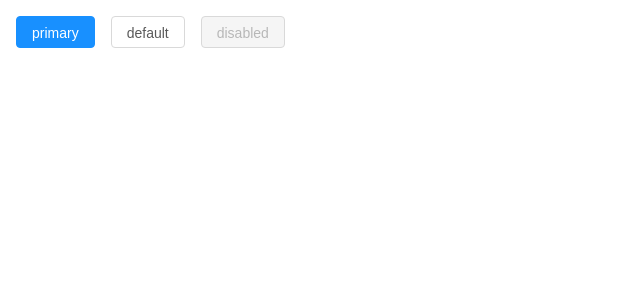
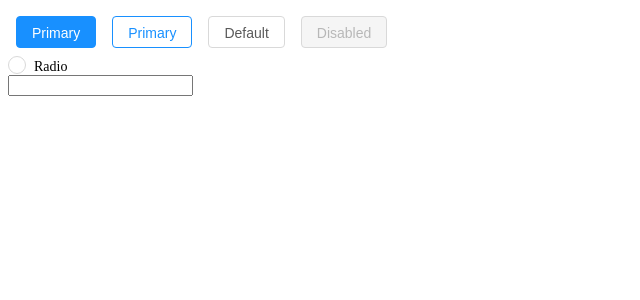
Before and after one commit to Yingkaixiang/ykx-antd, a React app: page / in a window 1280 px wide. Shown: the top 300 px of the page, without its empty margins (0-640 px from the left). Built offline with nearby package versions, Linux system fonts and the light colour scheme.

Commit message:
feat: 添加Input组件和Radio组件

```diff
--- a/src/app/App.tsx
+++ b/src/app/App.tsx
@@ -1,6 +1,8 @@
 import * as React from 'react';
 import * as ReactDOM from 'react-dom';
 import Button from './components/button/';
+import Radio from './components/radio/';
+import Input from './components/input/';
 
 ReactDOM.render(
   <div>
@@ -11,7 +13,17 @@ ReactDOM.render(
         console.log(123);
       }}
     >
-      primary
+      Primary
+    </Button>
+    <Button
+      style={{ margin: 8 }}
+      type="primary"
+      ghost
+      onClick={() => {
+        console.log(123);
+      }}
+    >
+      Primary
     </Button>
     <Button
       style={{ margin: 8 }}
@@ -19,7 +31,7 @@ ReactDOM.render(
         console.log(123);
       }}
     >
-      default
+      Default
     </Button>
     <Button
       style={{ margin: 8 }}
@@ -28,8 +40,10 @@ ReactDOM.render(
         console.log(123);
       }}
     >
-      disabled
+      Disabled
     </Button>
+    <Radio>Radio</Radio>
+    <Input />
   </div>,
   document.getElementById('root'),
 );
--- a/src/app/components/button/index.less
+++ b/src/app/components/button/index.less
@@ -1,4 +1,5 @@
-@primary-color: #1890ff;
+@import '../../style/default';
+
 @default-color: #d9d9d9;
 
 :global {
@@ -18,6 +19,12 @@
       color: #fff;
       background-color: @primary-color;
       border-color: @primary-color;
+
+      &-ghost {
+        color: @primary-color;
+        border-color: @primary-color;
+        background-color: transparent;
+      }
     }
 
     &-default {
--- a/src/app/components/button/index.tsx
+++ b/src/app/components/button/index.tsx
@@ -3,11 +3,12 @@ import classNames from 'classnames';
 import './index.less';
 
 interface baseButtonProps {
+  disabled?: boolean;
+  ghost?: boolean;
   htmlType?: string;
-  disabled?: boolean;
   type?: string;
   loading?: boolean;
-  onClick: () => void;
+  onClick?: () => void;
 }
 
 // 将组件属性接口与React元素属性接口进行合并
@@ -21,14 +22,26 @@ class Button extends React.Component<ButtonProps, any> {
     super(props);
   }
   onClick() {
-    this.props.onClick();
+    const { onClick } = this.props;
+    if (onClick) {
+      onClick();
+    }
   }
   render() {
-    const { type, children, style, disabled, htmlType, loading } = this.props;
+    const {
+      disabled,
+      ghost,
+      htmlType,
+      type,
+      children,
+      style,
+      loading,
+    } = this.props;
     const btnType = disabled ? 'disabled' : type || 'default';
     const buttonClass = classNames({
       ['ykx-button']: true,
       [`ykx-button-${btnType}`]: true,
+      [`ykx-button-${btnType}-ghost`]: ghost,
     });
     return (
       <button
--- /dev/null
+++ b/src/app/components/input/index.tsx
@@ -0,0 +1,27 @@
+/**
+ * 输入框
+ *
+ */
+
+import * as React from 'react';
+
+interface InputProps {
+  placeholder?: string;
+}
+
+class Input extends React.Component<InputProps, any> {
+  onKeyPress(e: React.KeyboardEvent<HTMLInputElement>) {
+    console.log(e.keyCode);
+  }
+
+  render() {
+    const { placeholder } = this.props;
+    return (
+      <div onKeyDown={this.onKeyPress.bind(this)}>
+        <input placeholder={placeholder} />
+      </div>
+    );
+  }
+}
+
+export default Input;
--- /dev/null
+++ b/src/app/components/radio/index.less
@@ -0,0 +1,26 @@
+@import '../../style/default';
+
+:global {
+  .ykx-radio {
+    cursor: pointer;
+
+    &-inner {
+      display: inline-block;
+      width: 16px;
+      height: 16px;
+      border-radius: 50%;
+      border: 1px solid #d9d9d9;
+      vertical-align: text-bottom;
+      // line-height: 1;
+
+      &-checked {
+        background-color: @primary-color;
+      }
+
+      & + * {
+        padding: 0 8px;
+        font-size: 14px;
+      }
+    }
+  }
+}
--- /dev/null
+++ b/src/app/components/radio/index.tsx
@@ -0,0 +1,46 @@
+/**
+ * 单选框
+ */
+
+import * as React from 'react';
+import classNames from 'classnames';
+import './index.less';
+
+interface RadioProps {
+  checked?: boolean;
+  defaultChecked?: boolean;
+}
+
+class Radio extends React.Component<RadioProps, any> {
+  constructor(props: RadioProps) {
+    super(props);
+    const { defaultChecked } = this.props;
+    this.state = {
+      checked: defaultChecked,
+    };
+  }
+
+  check() {
+    const { checked } = this.state;
+    this.setState({
+      checked: !checked,
+    });
+  }
+
+  render() {
+    const { checked } = this.state;
+    const { children } = this.props;
+    const className = classNames({
+      'ykx-radio-inner': true,
+      'ykx-radio-inner-checked': checked,
+    });
+    return (
+      <div className="ykx-radio" onClick={this.check.bind(this)}>
+        <span className={className} />
+        <span>{children || ''}</span>
+      </div>
+    );
+  }
+}
+
+export default Radio;
--- /dev/null
+++ b/src/app/style/default.less
@@ -0,0 +1 @@
+@primary-color: #1890ff;
```
Also changed, not shown: src/app/components/input/index.less (added).
